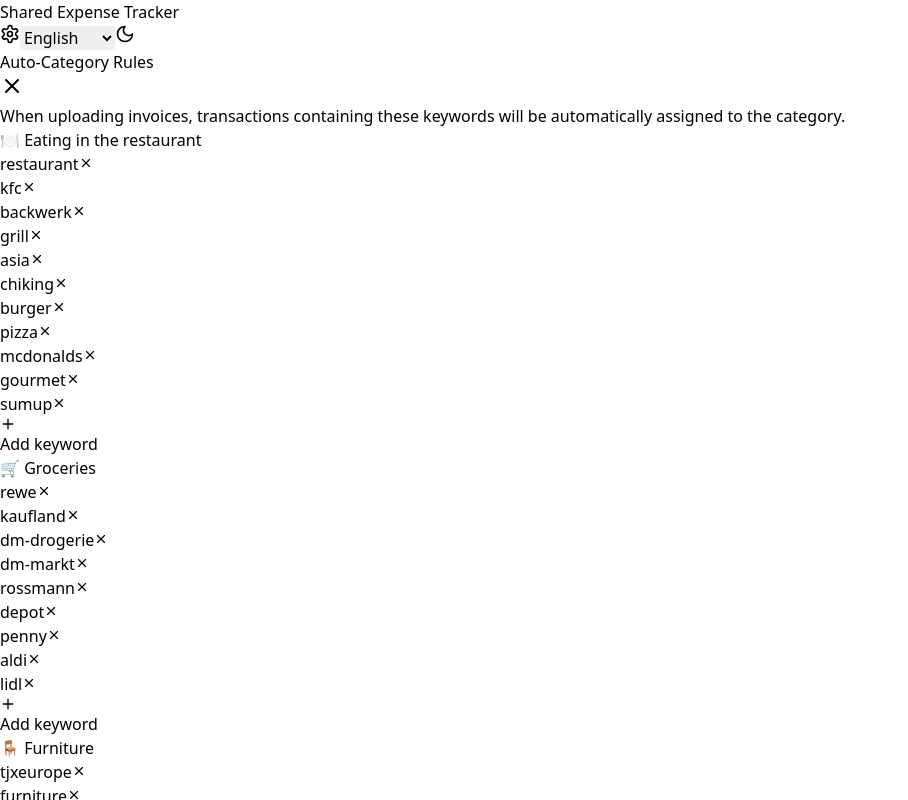
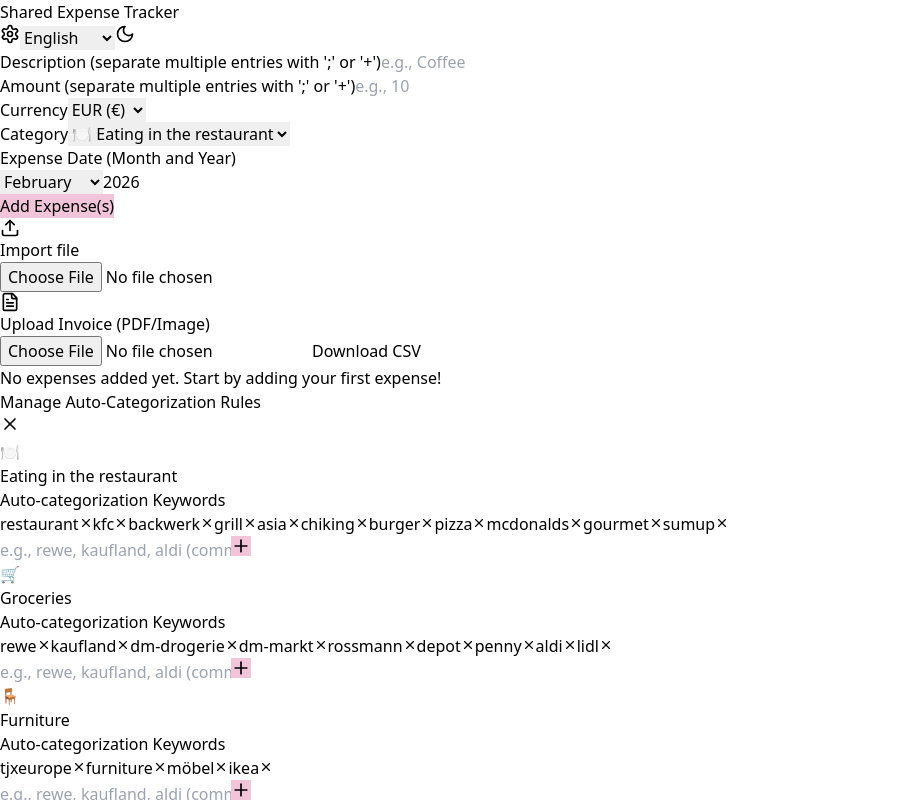
Before and after one commit to dotrung1998/shareSpend, a React (Vite) app: page / in a window 1280 px wide. Both pictures are taken after a click on the button 10 px from the left and 34 px from the top of the page. Shown: the top 800 px of the page, without its empty margins (0-908 px from the left). Built offline with nearby package versions, Linux system fonts and the light colour scheme.

Commit message:
New Updates

```diff
--- a/src/App.tsx
+++ b/src/App.tsx
@@ -1,11 +1,11 @@
 import React, { useState, useEffect, useRef } from "react";
-import { Upload, Edit2, Trash2, Sun, Moon, FileText, Plus, X, Settings } from "lucide-react";
+import { Upload, Edit2, Trash2, Sun, Moon, FileText, Settings, Plus, X } from "lucide-react";
 
 const translations = {
   en: {
     sharedExpenseTracker: "Shared Expense Tracker",
     manageCategories: "Manage Categories",
-    autoCategoryRules: "Auto-Category Rules",
+    manageCategoryRules: "Manage Auto-Categorization Rules",
     currentCategories: "Current Categories",
     addCategory: "Add Category",
     categoryName: "Category Name",
@@ -13,6 +13,8 @@
     categoryIcon: "Category Icon",
     categoryNote: "Category Description/Note",
     categoryNotePlaceholder: "Add a note for the category",
+    categoryRules: "Auto-categorization Keywords",
+    categoryRulesPlaceholder: "e.g., rewe, kaufland, aldi (comma separated)",
     delete: "Delete",
     edit: "Edit",
     cancel: "Cancel",
@@ -36,9 +38,7 @@
     amountExample: "e.g., 10",
     requiredFieldsWarning: "Please fill out this field.",
     categoryTotal: "Category Total:",
-    addKeyword: "Add keyword",
-    keywordPlaceholder: "e.g., rewe, kfc",
-    rulesDescription: "When uploading invoices, transactions containing these keywords will be automatically assigned to the category.",
+    addKeyword: "Add Keyword",
     monthNames: [
       "January", "February", "March", "April", "May", "June",
       "July", "August", "September", "October", "November", "December"
@@ -53,7 +53,7 @@
   de: {
     sharedExpenseTracker: "Gemeinsamer Ausgaben-Tracker",
     manageCategories: "Kategorien verwalten",
-    autoCategoryRules: "Auto-Kategorisierungsregeln",
+    manageCategoryRules: "Auto-Kategorisierungsregeln verwalten",
     currentCategories: "Aktuelle Kategorien",
     addCategory: "Kategorie hinzufügen",
     categoryName: "Kategoriename",
@@ -61,6 +61,8 @@
     categoryIcon: "Kategorensymbol",
     categoryNote: "Kategoriebeschreibung/Notiz",
     categoryNotePlaceholder: "Fügen Sie der Kategorie eine Notiz hinzu",
+    categoryRules: "Auto-Kategorisierung Schlüsselwörter",
+    categoryRulesPlaceholder: "z.B. rewe, kaufland, aldi (durch Komma getrennt)",
     delete: "Löschen",
     edit: "Bearbeiten",
     cancel: "Abbrechen",
@@ -85,8 +87,6 @@
     requiredFieldsWarning: "Bitte füllen Sie dieses Feld aus.",
     categoryTotal: "Kategorien Gesamt:",
     addKeyword: "Schlüsselwort hinzufügen",
-    keywordPlaceholder: "z.B. rewe, kfc",
-    rulesDescription: "Beim Hochladen von Rechnungen werden Transaktionen mit diesen Schlüsselwörtern automatisch dieser Kategorie zugeordnet.",
     monthNames: [
       "Januar", "Februar", "März", "April", "Mai", "Juni",
       "Juli", "August", "September", "Oktober", "November", "Dezember"
@@ -101,7 +101,7 @@
   vi: {
     sharedExpenseTracker: "Trình Theo Dõi Chi Phí Chung",
     manageCategories: "Quản Lý Danh Mục",
-    autoCategoryRules: "Quy Tắc Tự Động Phân Loại",
+    manageCategoryRules: "Quản Lý Quy Tắc Tự Động Phân Loại",
     currentCategories: "Danh Mục Hiện Tại",
     addCategory: "Thêm Danh Mục",
     categoryName: "Tên danh mục",
@@ -109,6 +109,8 @@
     categoryIcon: "Biểu tượng danh mục",
     categoryNote: "Mô tả/Ghi chú danh mục",
     categoryNotePlaceholder: "Thêm ghi chú cho danh mục",
+    categoryRules: "Từ khóa tự động phân loại",
+    categoryRulesPlaceholder: "vd: rewe, kaufland, aldi (phân cách bằng dấu phẩy)",
     delete: "Xóa",
     edit: "Sửa",
     cancel: "Hủy",
@@ -133,8 +135,6 @@
     requiredFieldsWarning: "Vui lòng điền vào mục này.",
     categoryTotal: "Tổng danh mục:",
     addKeyword: "Thêm từ khóa",
-    keywordPlaceholder: "vd: rewe, kfc",
-    rulesDescription: "Khi tải lên hóa đơn, các giao dịch chứa từ khóa này sẽ tự động được phân vào danh mục.",
     monthNames: [
       "Tháng Một", "Tháng Hai", "Tháng Ba", "Tháng Tư", "Tháng Năm", "Tháng Sáu",
       "Tháng Bảy", "Tháng Tám", "Tháng Chín", "Tháng Mười", "Tháng Mười Một", "Tháng Mười Hai"
@@ -187,23 +187,14 @@
     other: { name: translations.en.categories.other, icon: "📦", note: "" }
   });
 
-  // Default category rules
-  const defaultRules: CategoryRule = {
+  const [categoryRules, setCategoryRules] = useState<CategoryRule>({
     groceries: ["rewe", "kaufland", "dm-drogerie", "dm-markt", "rossmann", "depot", "penny", "aldi", "lidl"],
     eating: ["restaurant", "kfc", "backwerk", "grill", "asia", "chiking", "burger", "pizza", "mcdonalds", "gourmet", "sumup"],
     furniture: ["tjxeurope", "furniture", "möbel", "ikea"],
-    other: ["fressnapf", "pet", "paypal"]
-  };
-
-  const [categoryRules, setCategoryRules] = useState<CategoryRule>(() => {
-    const saved = localStorage.getItem("categoryRules");
-    return saved ? JSON.parse(saved) : defaultRules;
+    other: ["fressnapf", "pet", "paypal", "karroum"]
   });
 
-  const [showRulesModal, setShowRulesModal] = useState(false);
-  const [newKeyword, setNewKeyword] = useState("");
-  const [editingRuleCategory, setEditingRuleCategory] = useState<string | null>(null);
-
+  const [showRulesManager, setShowRulesManager] = useState(false);
   const [newCategory, setNewCategory] = useState({ name: "", icon: "", note: "" });
   const [showCustomIconModal, setShowCustomIconModal] = useState(false);
   const [customIcon, setCustomIcon] = useState("");
@@ -232,10 +223,6 @@
       return updated;
     });
   }, [t]);
-
-  useEffect(() => {
-    localStorage.setItem("categoryRules", JSON.stringify(categoryRules));
-  }, [categoryRules]);
 
   const amountExampleText = currency === "VND" ? (language === "vi" ? "vd: 10000" : "10000") : t.amountExample;
 
@@ -396,22 +383,6 @@
     }
   };
 
-  const addKeywordToCategory = (categoryKey: string, keyword: string) => {
-    if (!keyword.trim()) return;
-    setCategoryRules(prev => ({
-      ...prev,
-      [categoryKey]: [...(prev[categoryKey] || []), keyword.toLowerCase().trim()]
-    }));
-    setNewKeyword("");
-  };
-
-  const removeKeywordFromCategory = (categoryKey: string, keyword: string) => {
-    setCategoryRules(prev => ({
-      ...prev,
-      [categoryKey]: prev[categoryKey].filter(k => k !== keyword)
-    }));
-  };
-
   const escapeCSV = (field: any) => {
     const strField = field.toString();
     if (strField.includes(",") || strField.includes('"') || strField.includes("\n")) {
@@ -552,7 +523,9 @@
         }
 
         if (row[3]?.startsWith("=")) continue;
+
         if (row.length !== 7) continue;
+
         if (!row[1] || row[1].trim() === "") continue;
 
         const amount = parseFloat(row[3]);
@@ -585,8 +558,10 @@
     const desc = description.toLowerCase();
 
     for (const [categoryKey, keywords] of Object.entries(categoryRules)) {
-      if (keywords.some(keyword => desc.includes(keyword.toLowerCase()))) {
-        return categoryKey;
+      for (const keyword of keywords) {
+        if (desc.includes(keyword.toLowerCase())) {
+          return categoryKey;
+        }
       }
     }
 
@@ -668,6 +643,21 @@
     } else {
       reader.readAsText(file);
     }
+  };
+
+  const addKeywordToCategory = (categoryKey: string, keyword: string) => {
+    if (!keyword.trim()) return;
+    setCategoryRules(prev => ({
+      ...prev,
+      [categoryKey]: [...(prev[categoryKey] || []), keyword.trim().toLowerCase()]
+    }));
+  };
+
+  const removeKeywordFromCategory = (categoryKey: string, keyword: string) => {
+    setCategoryRules(prev => ({
+      ...prev,
+      [categoryKey]: (prev[categoryKey] || []).filter(k => k !== keyword)
+    }));
   };
 
   const InlineEditExpense: React.FC<{
@@ -768,6 +758,95 @@
     );
   };
 
+  const CategoryRulesManager = () => {
+    const [newKeywords, setNewKeywords] = useState<Record<string, string>>({});
+
+    return (
+      <div className={`fixed inset-0 bg-black bg-opacity-50 flex items-center justify-center p-4 z-50`}>
+        <div className={`${isDarkMode ? 'bg-gray-800' : 'bg-white'} rounded-lg p-6 max-w-3xl w-full max-h-[80vh] overflow-y-auto`}>
+          <div className="flex justify-between items-center mb-4">
+            <h2 className="text-2xl font-bold">{t.manageCategoryRules}</h2>
+            <button
+              onClick={() => setShowRulesManager(false)}
+              className={`p-2 rounded ${isDarkMode ? 'bg-gray-700 hover:bg-gray-600' : 'bg-gray-200 hover:bg-gray-300'}`}
+            >
+              <X size={20} />
+            </button>
+          </div>
+
+          <div className="space-y-6">
+            {Object.keys(categories).map(catKey => (
+              <div key={catKey} className={`p-4 rounded ${isDarkMode ? 'bg-gray-700' : 'bg-gray-100'}`}>
+                <div className="flex items-center gap-2 mb-3">
+                  <span className="text-2xl">{categories[catKey].icon}</span>
+                  <h3 className="text-lg font-bold">
+                    {getTranslatedCategory(catKey, categories[catKey].name, t)}
+                  </h3>
+                </div>
+
+                <div className="mb-2">
+                  <label className="text-sm opacity-75 mb-1 block">{t.categoryRules}</label>
+                  <div className="flex flex-wrap gap-2 mb-2">
+                    {(categoryRules[catKey] || []).map((keyword, idx) => (
+                      <span
+                        key={idx}
+                        className={`inline-flex items-center gap-1 px-3 py-1 rounded-full text-sm ${
+                          isDarkMode ? 'bg-gray-600' : 'bg-gray-200'
+                        }`}
+                      >
+                        {keyword}
+                        <button
+                          onClick={() => removeKeywordFromCategory(catKey, keyword)}
+                          className="hover:text-red-500"
+                        >
+                          <X size={14} />
+                        </button>
+                      </span>
+                    ))}
+                  </div>
+
+                  <div className="flex gap-2">
+                    <input
+                      type="text"
+                      value={newKeywords[catKey] || ""}
+                      onChange={(e) => setNewKeywords({ ...newKeywords, [catKey]: e.target.value })}
+                      placeholder={t.categoryRulesPlaceholder}
+                      className={`flex-1 p-2 rounded ${isDarkMode ? 'bg-gray-600 text-white' : 'bg-white'}`}
+                      onKeyPress={(e) => {
+                        if (e.key === 'Enter') {
+                          addKeywordToCategory(catKey, newKeywords[catKey] || "");
+                          setNewKeywords({ ...newKeywords, [catKey]: "" });
+                        }
+                      }}
+                    />
+                    <button
+                      onClick={() => {
+                        addKeywordToCategory(catKey, newKeywords[catKey] || "");
+                        setNewKeywords({ ...newKeywords, [catKey]: "" });
+                      }}
+                      className="p-2 rounded"
+                      style={{ backgroundColor: buttonColor }}
+                    >
+                      <Plus size={20} />
+                    </button>
+                  </div>
+                </div>
+              </div>
+            ))}
+          </div>
+
+          <button
+            onClick={() => setShowRulesManager(false)}
+            className="w-full mt-6 p-3 rounded"
+            style={{ backgroundColor: buttonColor }}
+          >
+            {t.save}
+          </button>
+        </div>
+      </div>
+    );
+  };
+
   return (
     <div className={`min-h-screen ${isDarkMode ? 'bg-gray-900 text-white' : 'bg-white text-black'}`}>
       <div className="max-w-4xl mx-auto p-6">
@@ -775,9 +854,9 @@
           <h1 className="text-3xl font-bold">{t.sharedExpenseTracker}</h1>
           <div className="flex gap-2 items-center">
             <button
-              onClick={() => setShowRulesModal(true)}
+              onClick={() => setShowRulesManager(true)}
               className={`p-2 rounded ${isDarkMode ? 'bg-gray-700' : 'bg-gray-200'}`}
-              title={t.autoCategoryRules}
+              title={t.manageCategoryRules}
             >
               <Settings size={20} />
             </button>
@@ -798,98 +877,6 @@
             </button>
           </div>
         </div>
-
-        {/* Auto-Category Rules Modal */}
-        {showRulesModal && (
-          <div className="fixed inset-0 bg-black bg-opacity-50 flex items-center justify-center z-50 p-4">
-            <div className={`rounded-lg p-6 max-w-2xl w-full max-h-[80vh] overflow-y-auto ${isDarkMode ? 'bg-gray-800' : 'bg-white'}`}>
-              <div className="flex justify-between items-center mb-4">
-                <h2 className="text-2xl font-bold">{t.autoCategoryRules}</h2>
-                <button onClick={() => setShowRulesModal(false)} className="p-2">
-                  <X size={24} />
-                </button>
-              </div>
-
-              <p className={`mb-4 text-sm ${isDarkMode ? 'text-gray-300' : 'text-gray-600'}`}>
-                {t.rulesDescription}
-              </p>
-
-              {Object.keys(categories).map(categoryKey => (
-                <div key={categoryKey} className={`mb-4 p-4 rounded ${isDarkMode ? 'bg-gray-700' : 'bg-gray-50'}`}>
-                  <div className="flex items-center justify-between mb-2">
-                    <h3 className="font-bold text-lg">
-                      {categories[categoryKey].icon} {getTranslatedCategory(categoryKey, categories[categoryKey].name, t)}
-                    </h3>
-                  </div>
-
-                  <div className="flex flex-wrap gap-2 mb-2">
-                    {(categoryRules[categoryKey] || []).map((keyword, idx) => (
-                      <div
-                        key={idx}
-                        className={`inline-flex items-center gap-1 px-3 py-1 rounded-full text-sm ${
-                          isDarkMode ? 'bg-gray-600' : 'bg-gray-200'
-                        }`}
-                      >
-                        <span>{keyword}</span>
-                        <button
-                          onClick={() => removeKeywordFromCategory(categoryKey, keyword)}
-                          className="hover:text-red-500"
-                        >
-                          <X size={14} />
-                        </button>
-                      </div>
-                    ))}
-                  </div>
-
-                  {editingRuleCategory === categoryKey ? (
-                    <div className="flex gap-2">
-                      <input
-                        type="text"
-                        value={newKeyword}
-                        onChange={(e) => setNewKeyword(e.target.value)}
-                        onKeyPress={(e) => {
-                          if (e.key === 'Enter') {
-                            addKeywordToCategory(categoryKey, newKeyword);
-                            setEditingRuleCategory(null);
-                          }
-                        }}
-                        placeholder={t.keywordPlaceholder}
-                        className={`flex-1 p-2 rounded ${isDarkMode ? 'bg-gray-600' : 'bg-white'}`}
-                        autoFocus
-                      />
-                      <button
-                        onClick={() => {
-                          addKeywordToCategory(categoryKey, newKeyword);
-                          setEditingRuleCategory(null);
-                        }}
-                        className="px-4 py-2 rounded"
-                        style={{ backgroundColor: buttonColor }}
-                      >
-                        {t.save}
-                      </button>
-                      <button
-                        onClick={() => {
-                          setEditingRuleCategory(null);
-                          setNewKeyword("");
-                        }}
-                        className={`px-4 py-2 rounded ${isDarkMode ? 'bg-gray-600' : 'bg-gray-300'}`}
-                      >
-                        {t.cancel}
-                      </button>
-                    </div>
-                  ) : (
-                    <button
-                      onClick={() => setEditingRuleCategory(categoryKey)}
-                      className={`text-sm flex items-center gap-1 ${isDarkMode ? 'text-blue-400' : 'text-blue-600'}`}
-                    >
-                      <Plus size={16} /> {t.addKeyword}
-                    </button>
-                  )}
-                </div>
-              ))}
-            </div>
-          </div>
-        )}
 
         <form onSubmit={handleSubmit} className="mb-6">
           <div className="grid grid-cols-1 md:grid-cols-2 gap-4 mb-4">
@@ -1146,6 +1133,8 @@
           </div>
         )}
       </div>
+
+      {showRulesManager && <CategoryRulesManager />}
     </div>
   );
 };
```
